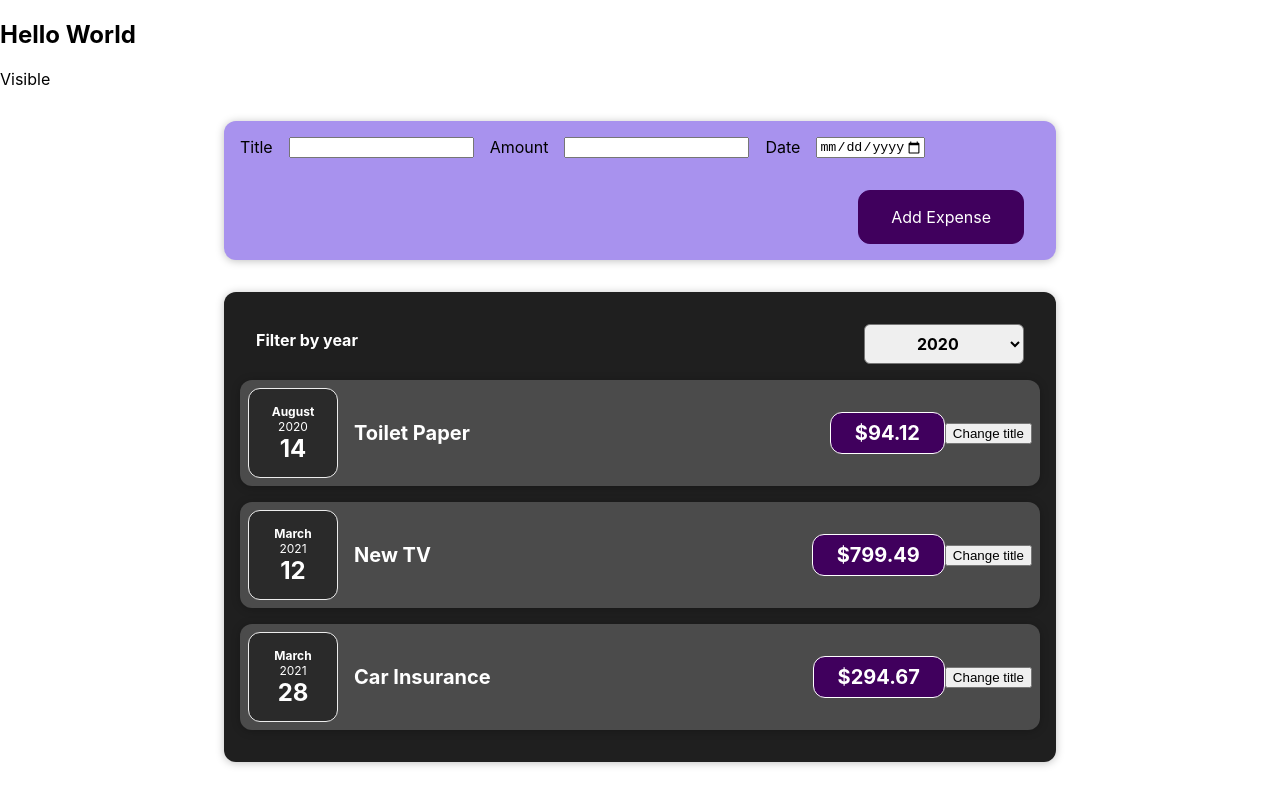
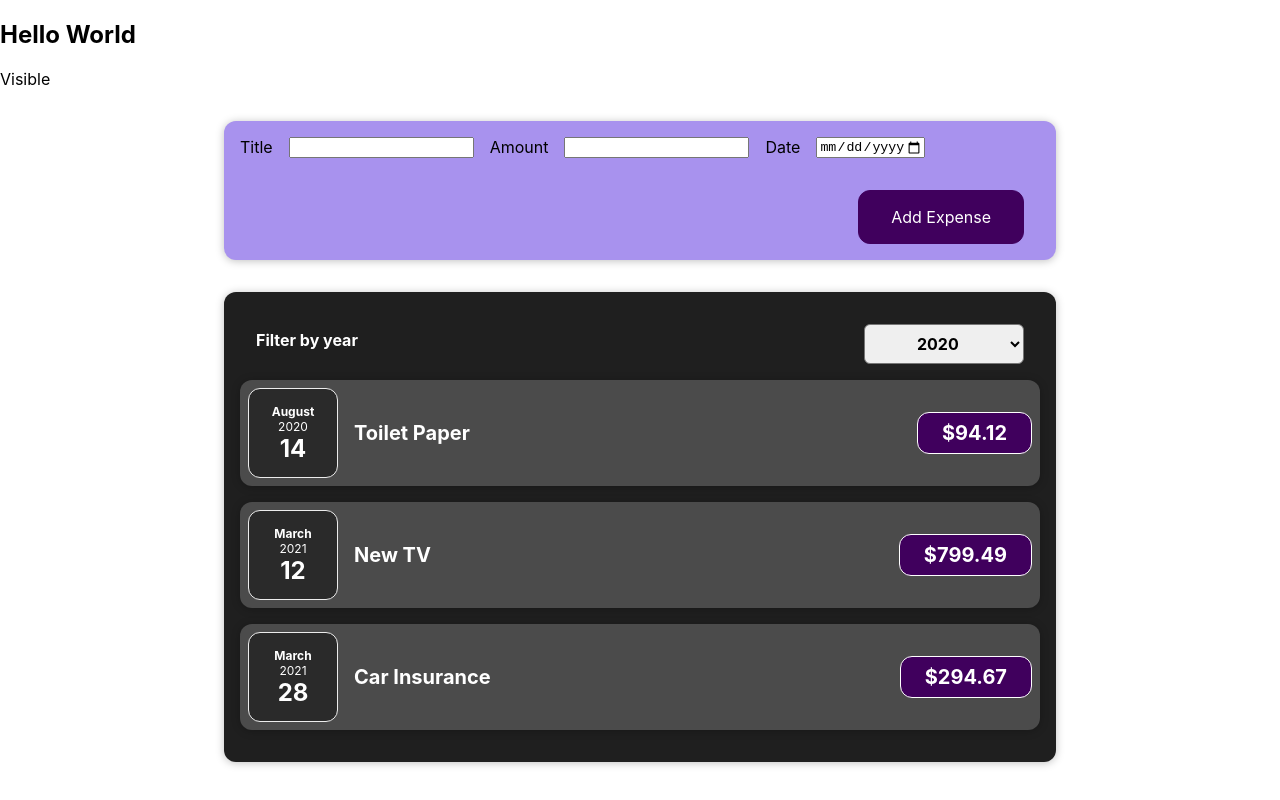
Before and after one commit to JulienMalcouronne/expense-tracker-react, a React (Create React App) app in the folder expense-tracker/: page / in a window 1280 px wide. Built offline with nearby package versions, Linux system fonts and the light colour scheme.

Commit message:
refacto ExpenseItem component as stateless components

```diff
--- a/expense-tracker/src/components/Expenses/ExpenseItem.js
+++ b/expense-tracker/src/components/Expenses/ExpenseItem.js
@@ -1,27 +1,17 @@
-import React, { useState } from 'react';
+import React from 'react';
 import './ExpenseItem.css'
 import ExpenseDate from './ExpenseDate';
 import Card from '../UI/Card';
 
 
 const ExpenseItem = (props) => {
-
-  const [title, setTitle] = useState(props.title);
-
-
-  const clickHandler = () => {
-    setTitle('Updated!');
-    console.log(title);
-  };
-
   return (
     <Card className="expense-item">
       <ExpenseDate date={props.date}/>
       <div className="expense-item__description">
-        <h2>{title}</h2>
+        <h2>{props.title}</h2>
         <div className="expense-item__price">${props.amount}</div>
       </div>
-      <button onClick={clickHandler}>Change title</button>
     </Card>
   );
 }
```
